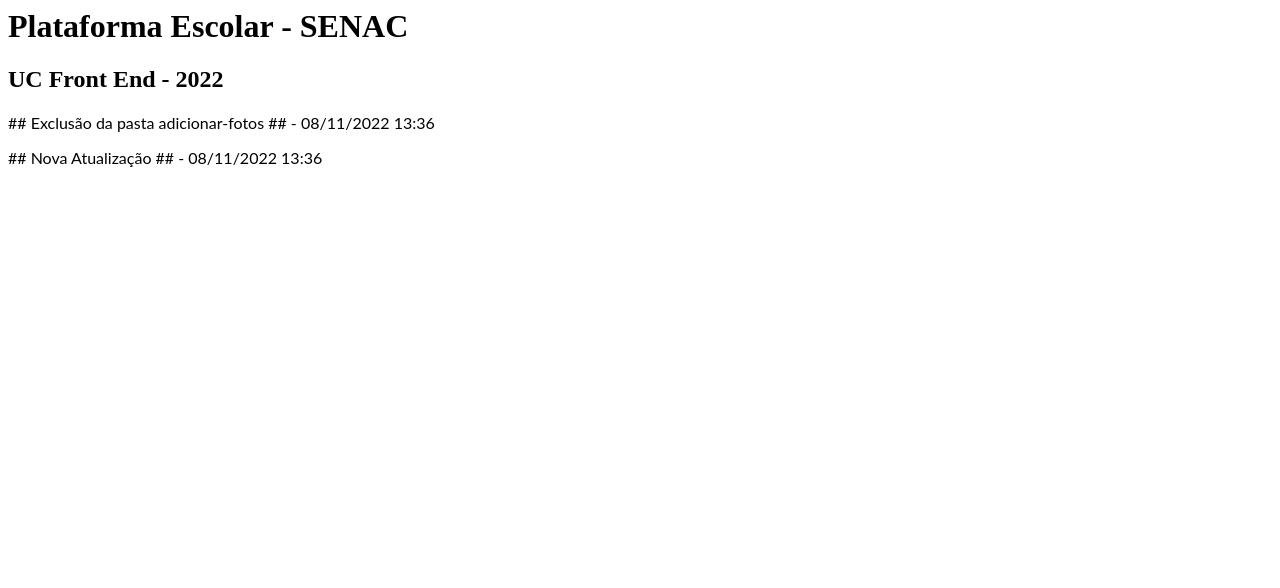
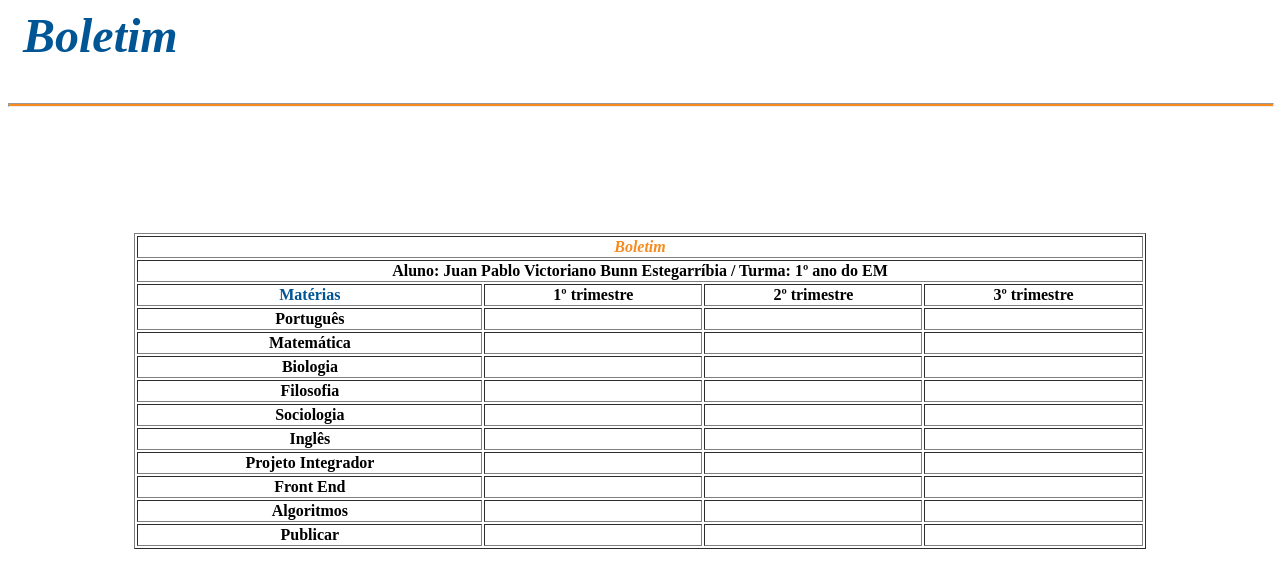
Before and after one commit to theusdido/plataforma-ensino-senac, an Angular app: page / in a window 1280 px wide. Shown: the top 588 px of the page. Built offline with nearby package versions, Linux system fonts and the light colour scheme.

Commit message:
Juan Pablo

```diff
--- a/src/app/app.component.css
+++ b/src/app/app.component.css
@@ -1,3 +1,11 @@
-p {
-  font-family: Lato;
+h1 {
+  font-size: 48px;
+  color: #005594;
+  font-style:oblique;
+  margin-left: 15px;
 }
+hr{
+  background-color:#f78b1f;
+  height: 2px;
+  width:100%
+}
--- a/src/app/app.component.html
+++ b/src/app/app.component.html
@@ -1,5 +1,80 @@
-<h1>Plataforma Escolar - SENAC</h1>
-<h2>UC Front End - 2022</h2>
-
-<p>## Exclusão da pasta adicionar-fotos ## - 08/11/2022 13:36</p>
-<p>## Nova Atualização ## - 08/11/2022 13:36</p>
+<section>
+  <h1>Boletim</h1>
+  <hr>
+</section>
+<div class="boletim">
+<table border="1" style="width: 80%; margin-left: 10%; margin-top: 10%">
+    <tr>
+        <th colspan="5" style="text-align:center; color:#f78b1f"><i>Boletim</i></th>
+    </tr>
+    <tr>
+    <th colspan="5">Aluno: Juan Pablo Victoriano Bunn Estegarríbia / Turma: 1º ano do EM</th>
+    </tr>
+    <tr>
+        <th style="color:#005594;">Matérias</th>
+        <th>1º trimestre</th>
+        <th>2º trimestre</th>
+        <th>3º trimestre</th>
+    </tr>
+    <tr>
+        <th>Português</th>
+        <th></th>
+        <th></th>
+        <th></th>
+    </tr>
+    <tr>
+        <th>Matemática</th>
+        <th></th>
+        <th></th>
+        <th></th>
+    </tr>
+    <tr>
+        <th>Biologia</th>
+        <th></th>
+        <th></th>
+        <th></th>
+    </tr>
+    <tr>
+        <th>Filosofia</th>
+        <th></th>
+        <th></th>
+        <th></th>
+    </tr>
+    <tr>
+        <th>Sociologia</th>
+        <th></th>
+        <th></th>
+        <th></th>
+    </tr>
+    <tr>
+        <th>Inglês</th>
+        <th></th>
+        <th></th>
+        <th></th>
+    </tr>
+    <tr>
+        <th>Projeto Integrador</th>
+        <th></th>
+        <th></th>
+        <th></th>
+    </tr>
+    <tr>
+        <th>Front End</th>
+        <th></th>
+        <th></th>
+        <th></th>
+    </tr>
+    <tr>
+        <th>Algoritmos</th>
+        <th></th>
+        <th></th>
+        <th></th>
+    </tr>
+    <tr>
+        <th>Publicar</th>
+        <th></th>
+        <th></th>
+        <th></th>
+    </tr>
+    </table>
+</div>
```
